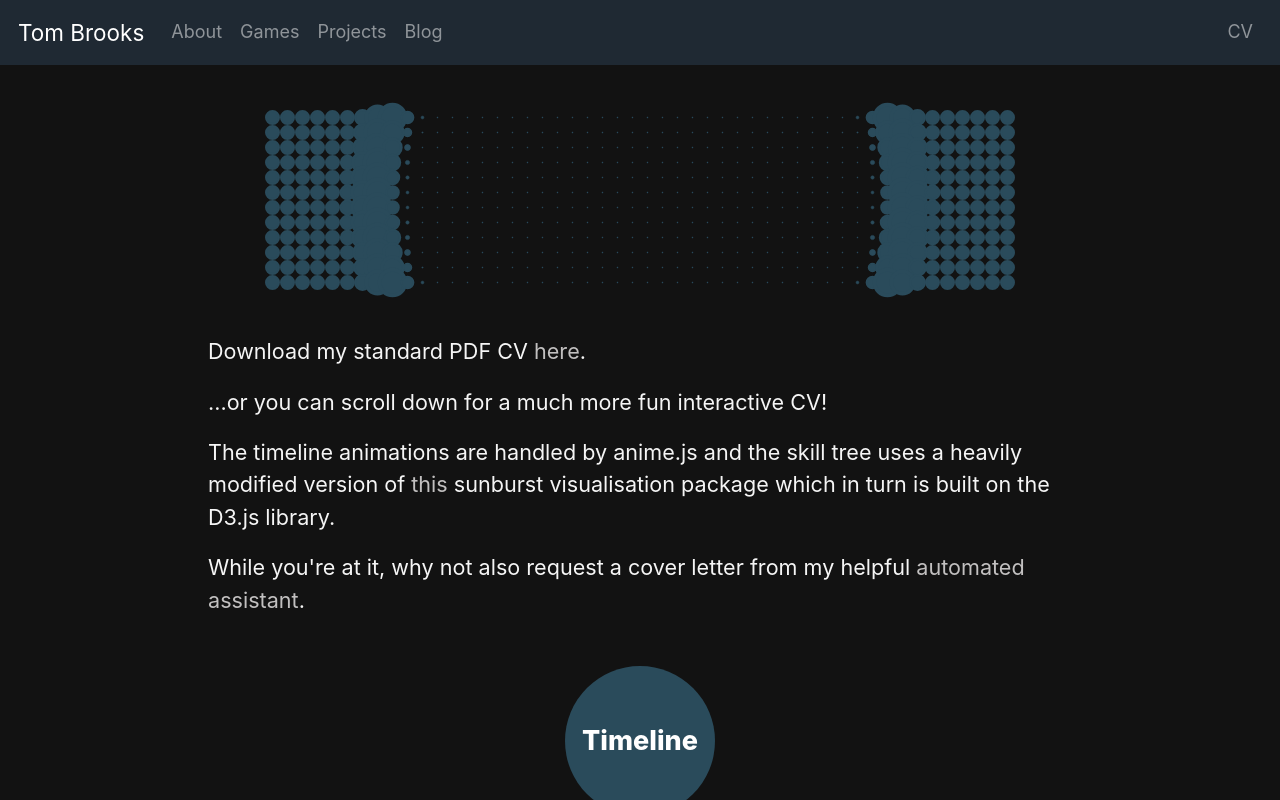
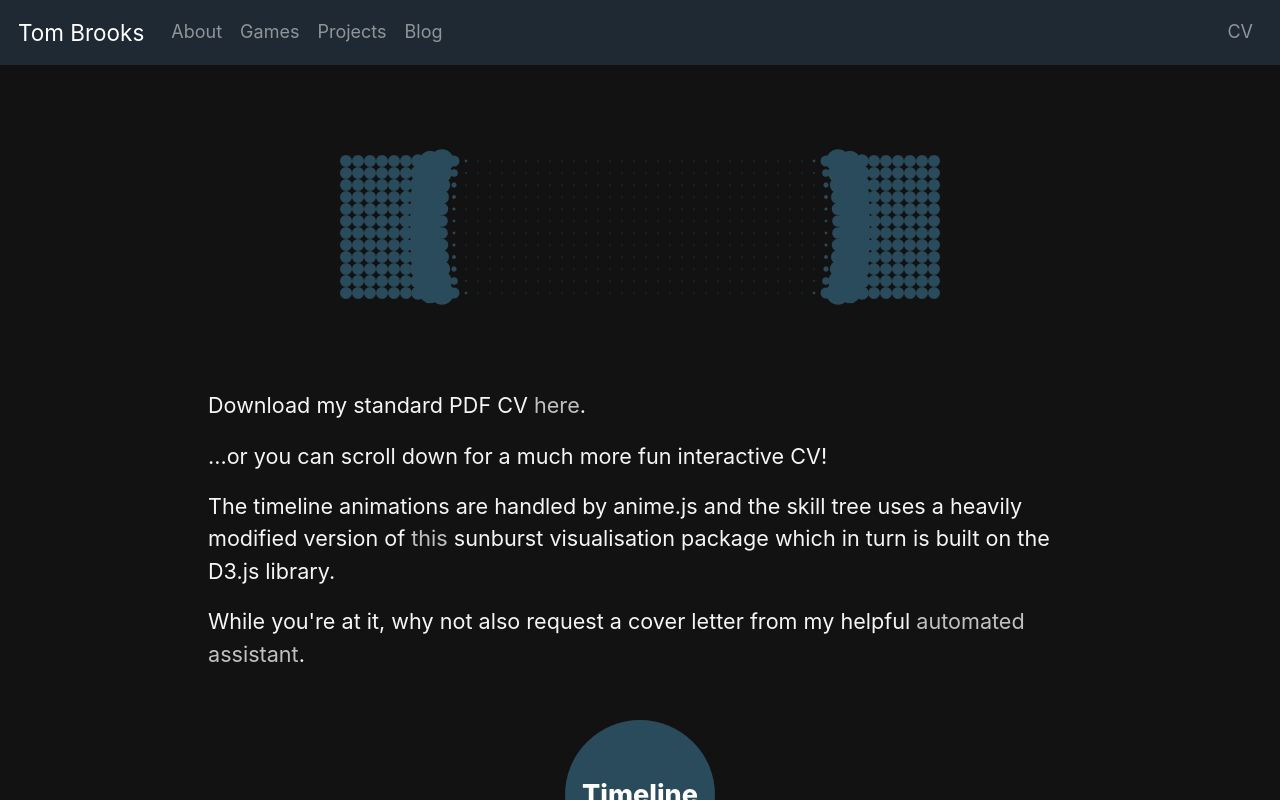
Before and after one commit to tgrbrooks/tgrbrooks-nextjs, a Next.js app: page /cv in a window 1280 px wide. Shown: the top 800 px of the page. Built offline with nearby package versions, Linux system fonts and the light colour scheme.

Commit message:
Reduce size of page title

```diff
--- a/components/PageLayout.js
+++ b/components/PageLayout.js
@@ -6,7 +6,7 @@ import Layout from './Layout.js'
 const PageLayout = ({ children, home, title, type }) => {
   return (
     <Layout home>
-      <AnimatedTitle title={title} type={type} ncols={50} nrows={12} width={0.6} minWidth={600}></AnimatedTitle>
+      <AnimatedTitle title={title} type={type} ncols={50} nrows={12} width={0.5} minWidth={600}></AnimatedTitle>
       <div className={styles.innerContainer}>
       <main>{children}</main>
       {!home && (
--- a/styles/utils.module.scss
+++ b/styles/utils.module.scss
@@ -72,7 +72,7 @@
   justify-content: center;
   align-items: center;
   width: 100%;
-  height: 15rem;
+  height: 18rem;
   background-color: $background-color;
 }
 
```
